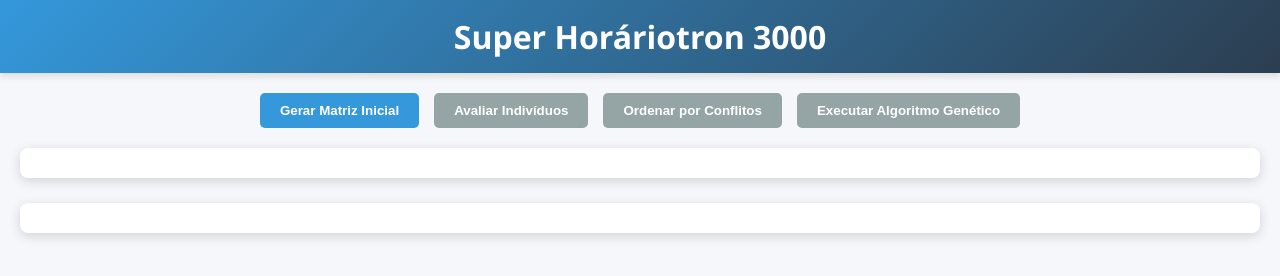
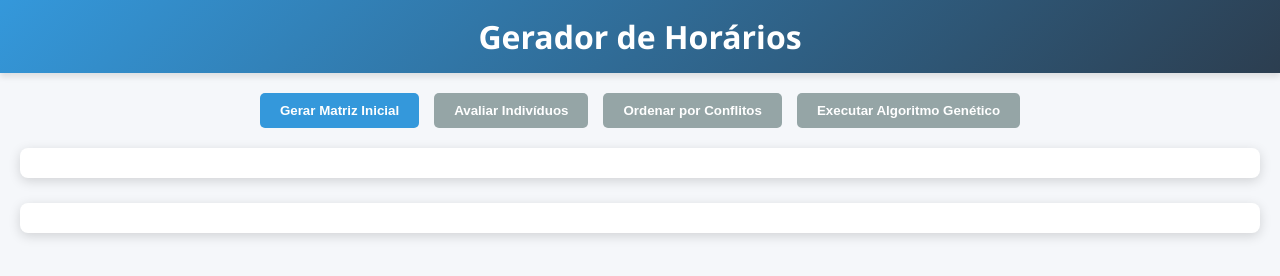
Before and after one commit to lucas-azv/ig-algoritmo-genetico, a plain HTML site: page GeradorDeHorarios/index.html in a window 1280 px wide. Drawn offline with Linux system fonts and the light colour scheme.

Commit message:
Update index.html

```diff
--- a/GeradorDeHorarios/index.html
+++ b/GeradorDeHorarios/index.html
@@ -7,7 +7,7 @@
     <link rel="stylesheet" href="style.css" />
 </head>
 <body>
-    <h1>Super Horáriotron 3000</h1>
+    <h1>Gerador de Horários</h1>
 
     <div class="controls">
         <button id="gerarMatriz">Gerar Matriz Inicial</button>
```
